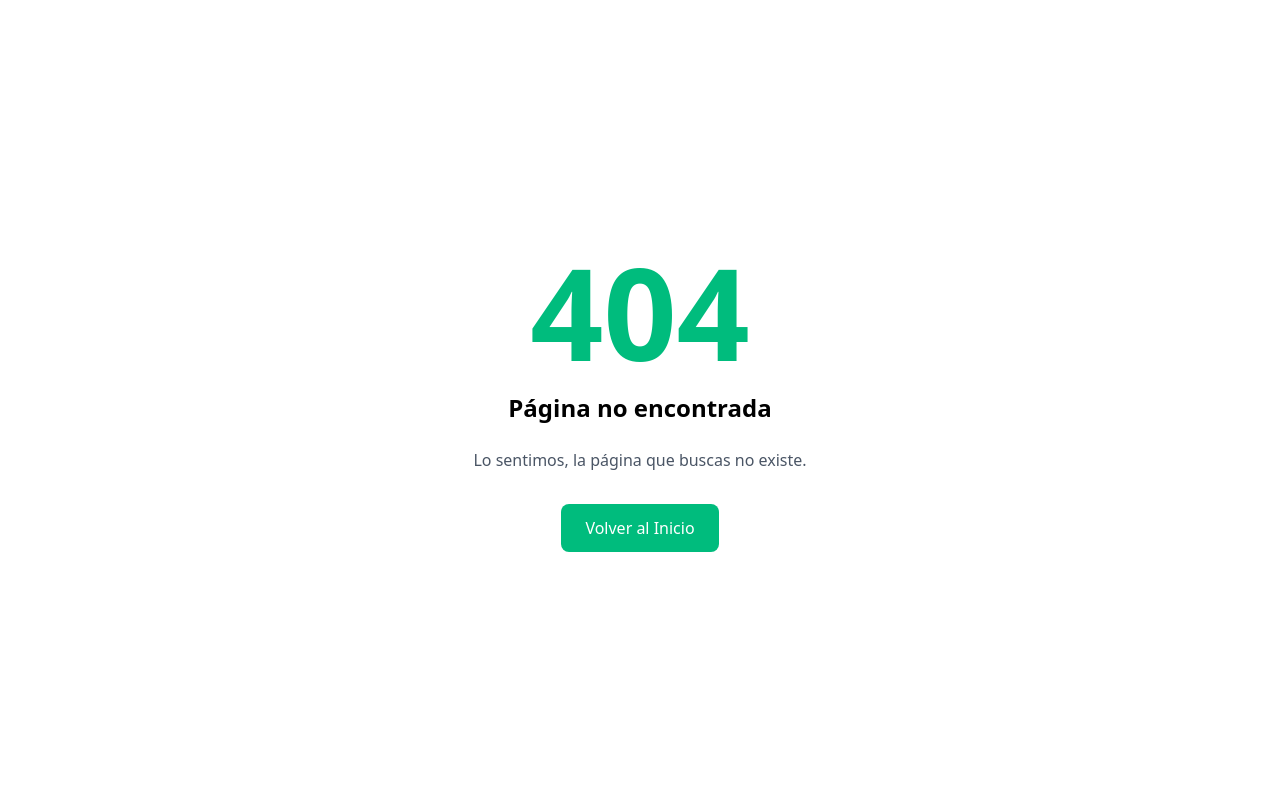
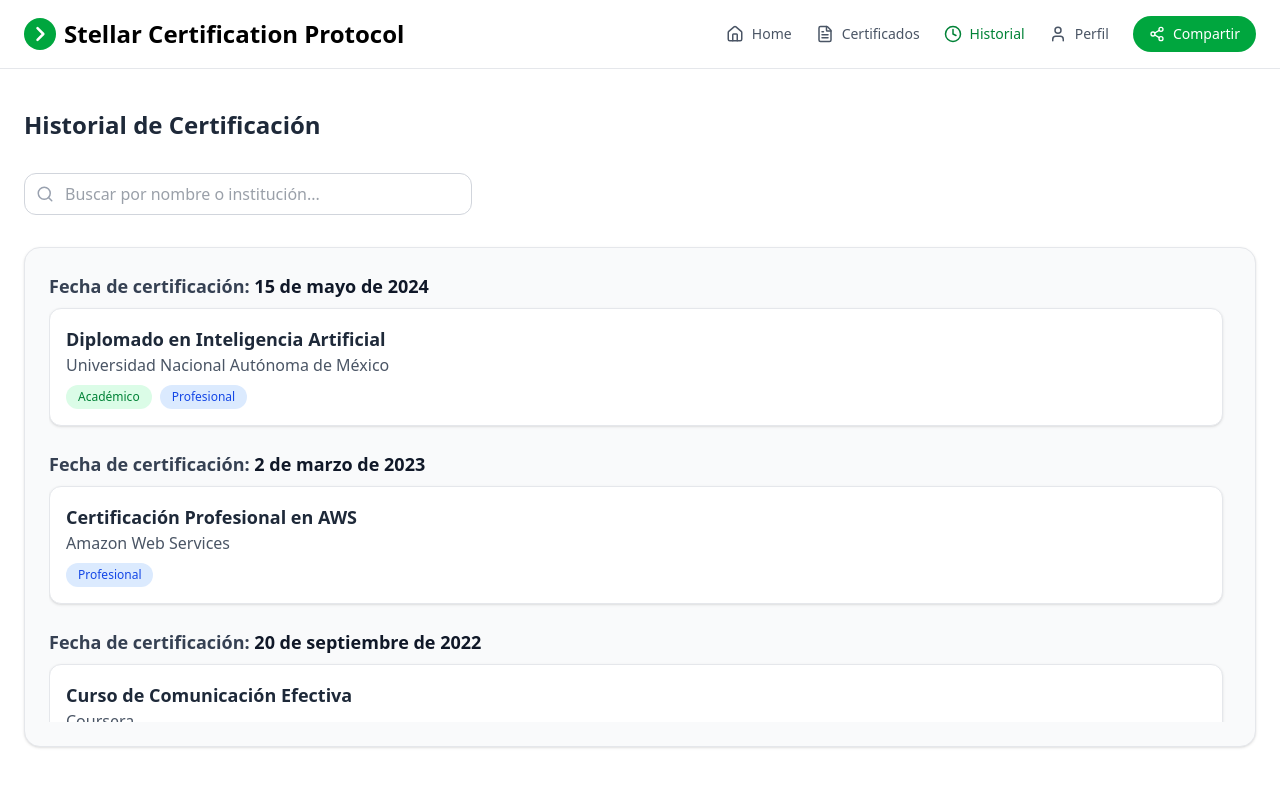
Before and after one commit to AndresilloDev/CertificationsId-StellarBased, a React app in the folder frontend/: page /recordUser in a window 1280 px wide. Before the commit this address had no page. Shown: the top 786 px of the page. Built offline with nearby package versions, Linux system fonts and the light colour scheme; the HTML template or start-up script is replaced by a standard one.

Commit message:
Historial de usuario

```diff
--- /dev/null
+++ b/frontend/src/pages/RecordUserPage/index.jsx
@@ -0,0 +1,146 @@
+import { useState } from "react";
+import { User, Share2, Home, FileText, Clock, Search } from "lucide-react";
+
+export default function CertificationHistory() {
+    const [searchTerm, setSearchTerm] = useState("");
+
+    const certificatesHistory = [
+        {
+            id: 1,
+            name: "Diplomado en Inteligencia Artificial",
+            institution: "Universidad Nacional Autónoma de México",
+            date: "15 de mayo de 2024",
+            categories: ["académico", "profesional"],
+        },
+        {
+            id: 2,
+            name: "Certificación Profesional en AWS",
+            institution: "Amazon Web Services",
+            date: "2 de marzo de 2023",
+            categories: ["profesional"],
+        },
+        {
+            id: 3,
+            name: "Curso de Comunicación Efectiva",
+            institution: "Coursera",
+            date: "20 de septiembre de 2022",
+            categories: ["personal"],
+        },
+    ];
+
+    const filteredCertificates = certificatesHistory.filter(
+        (cert) =>
+            cert.name.toLowerCase().includes(searchTerm.toLowerCase()) ||
+            cert.institution.toLowerCase().includes(searchTerm.toLowerCase()) ||
+            cert.categories.some((cat) =>
+                cat.toLowerCase().includes(searchTerm.toLowerCase())
+            ) ||
+            cert.date.toLowerCase().includes(searchTerm.toLowerCase())
+    );
+
+    const categoryColors = {
+        académico: "bg-green-100 text-green-700",
+        profesional: "bg-blue-100 text-blue-700",
+        personal: "bg-yellow-100 text-yellow-700",
+    };
+
+    return (
+        <div className="min-h-screen bg-white flex flex-col">
+            {/* Topbar */}
+            <header className="border-b border-gray-200 px-6 py-4 flex items-center justify-between bg-white sticky top-0 z-10">
+                <div className="flex items-center gap-2">
+                    <div className="w-8 h-8 bg-green-600 rounded-full flex items-center justify-center">
+                        <svg className="w-5 h-5 text-white" fill="none" stroke="currentColor" viewBox="0 0 24 24" >
+                            <path strokeLinecap="round" strokeLinejoin="round" strokeWidth={3} d="M9 5l7 7-7 7" />
+                        </svg>
+                    </div>
+                    <span className="text-2xl font-semibold text-header">
+                        Stellar Certification Protocol
+                    </span>
+                </div>
+
+                <nav className="flex items-center gap-6">
+                    <button className="flex items-center gap-2 text-sm font-medium text-gray-600 hover:text-green-700">
+                        <Home size={18} /> Home
+                    </button>
+                    <button className="flex items-center gap-2 text-sm font-medium text-gray-600 hover:text-green-700">
+                        <FileText size={18} /> Certificados
+                    </button>
+                    <button className="flex items-center gap-2 text-sm font-medium text-green-700">
+                        <Clock size={18} /> Historial
+                    </button>
+                    <button className="flex items-center gap-2 text-sm font-medium text-gray-600 hover:text-green-700">
+                        <User size={18} /> Perfil
+                    </button>
+                    <button className="flex items-center gap-2 text-sm font-medium text-white bg-green-600 hover:bg-green-700 px-4 py-2 rounded-full transition-colors">
+                        <Share2 size={16} /> Compartir
+                    </button>
+                </nav>
+            </header>
+
+            {/* Contenido principal */}
+            <main className="max-w-7xl mx-auto w-full px-6 py-10 space-y-8 flex-1">
+                <h2 className="text-2xl font-semibold text-gray-800">
+                    Historial de Certificación
+                </h2>
+
+                {/* Barra de búsqueda */}
+                <div className="relative max-w-md">
+                    <Search size={18} className="absolute left-3 top-1/2 transform -translate-y-1/2 text-gray-400" />
+                    <input
+                        type="text"
+                        placeholder="Buscar por nombre o institución..."
+                        value={searchTerm}
+                        onChange={(e) => setSearchTerm(e.target.value)}
+                        className="w-full pl-10 pr-4 py-2 border border-gray-300 rounded-xl focus:ring-2 focus:ring-green-500 focus:outline-none text-gray-700"
+                    />
+                </div>
+
+                {/* Lista de certificados */}
+                <section className="bg-gray-50 border border-gray-200 rounded-2xl shadow-sm p-6 max-w-full overflow-hidden">
+                    <div className="max-h-[450px] overflow-y-auto space-y-6 pr-2">
+                        {filteredCertificates.length > 0 ? (
+                            filteredCertificates.map((cert) => (
+                                <div key={cert.id} className="space-y-2">
+                                    {/* Fecha */}
+                                    <p className="text-lg text-gray-700 font-semibold">
+                                        Fecha de certificación:{" "}
+                                        <span className="text-gray-900">{cert.date}</span>
+                                    </p>
+
+                                    {/* Card de certificado */}
+                                    <div className="bg-white border border-gray-200 rounded-xl p-4 shadow-sm hover:shadow-md transition">
+                                        <h4 className="font-semibold text-lg text-gray-800">{cert.name}</h4>
+                                        <p className="text-gray-600">{cert.institution}</p>
+                                        <div className="flex gap-2 mt-2">
+                                            {cert.categories.length > 0 ? (
+                                                cert.categories.map((cat) => (
+                                                    <span
+                                                        key={cat}
+                                                        className={`px-3 py-1 text-xs rounded-full ${categoryColors[cat]}`}
+                                                    >
+                                                        {cat.charAt(0).toUpperCase() + cat.slice(1)}
+                                                    </span>
+                                                ))
+                                            ) : (
+                                                <span className="px-3 py-1 text-xs bg-gray-100 text-gray-500 rounded-full">
+                                                    Sin categoría
+                                                </span>
+                                            )}
+                                        </div>
+                                    </div>
+                                </div>
+                            ))
+                        ) : (
+                            <p className="text-gray-500 italic">
+                                No se encontraron certificados que coincidan con la búsqueda.
+                            </p>
+                        )}
+                    </div>
+                </section>
+            </main>
+        </div>
+
+
+    );
+}
--- a/frontend/src/routes/Router.jsx
+++ b/frontend/src/routes/Router.jsx
@@ -6,7 +6,8 @@ import LoginPage from "../pages/LoginPage";
 import NotFoundPage from "../pages/404Page";
 import UserProfilePage from "../pages/UserDetails";
 import RegisterPage from "../pages/RegisterPage";
-import HomeUser from "../pages/HomeUserPage";
+import HomeUserPage from "../pages/HomeUserPage";
+import RecordUserPage from "../pages/RecordUserPage";
 
 import { AuthContext } from "../context/AuthContext";
 
@@ -32,7 +33,8 @@ export const AppRouter = () => {
                         <Route path="/login" element={<LoginPage />} />
                         <Route path="/UserDetails" element={<UserProfilePage />} />
                         <Route path="/register" element={<RegisterPage />} />
-                        <Route path="/homeUser" element={<HomeUser />} />
+                        <Route path="/homeUser" element={<HomeUserPage />} />
+                        <Route path="/recordUser" element={<RecordUserPage />} />
                     </>
                 )}
 
```
